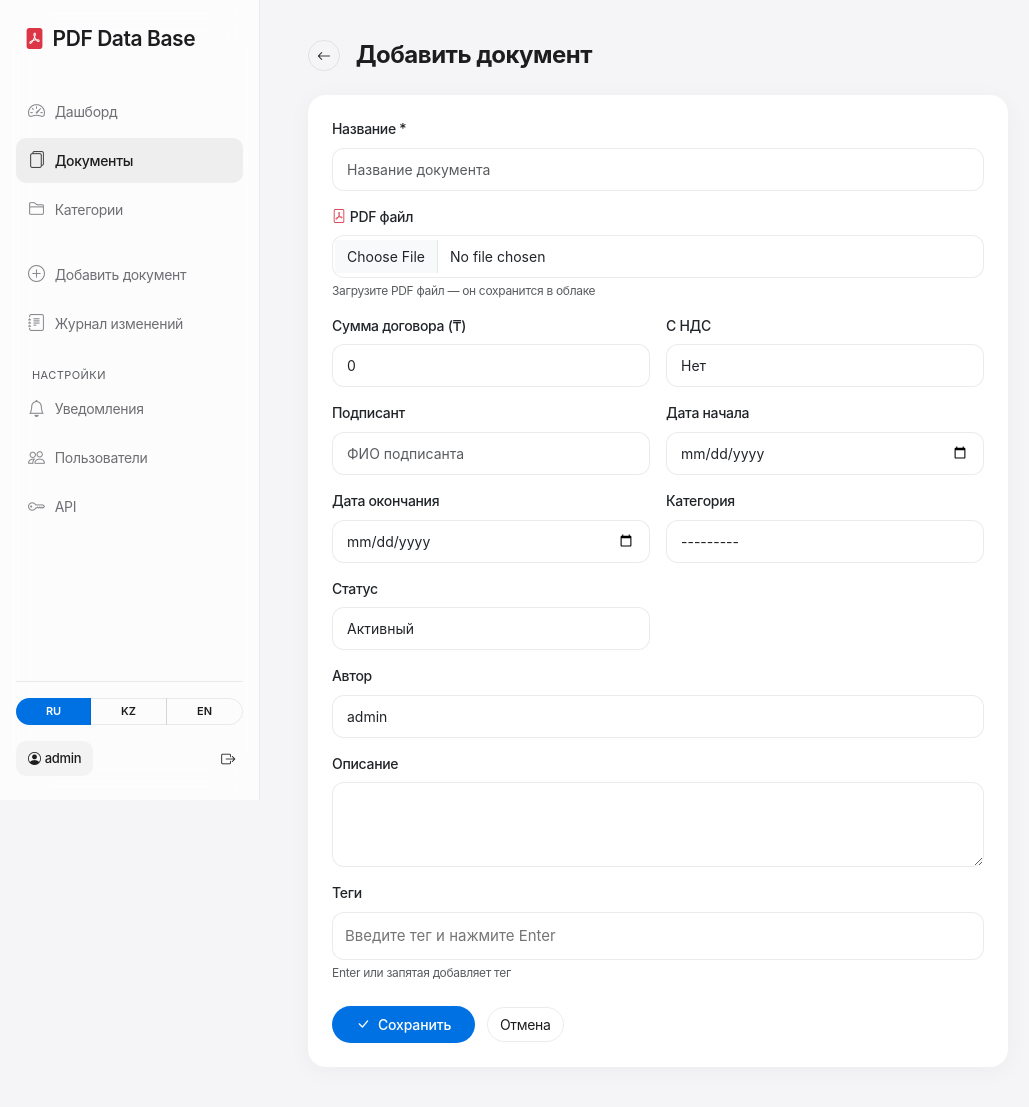
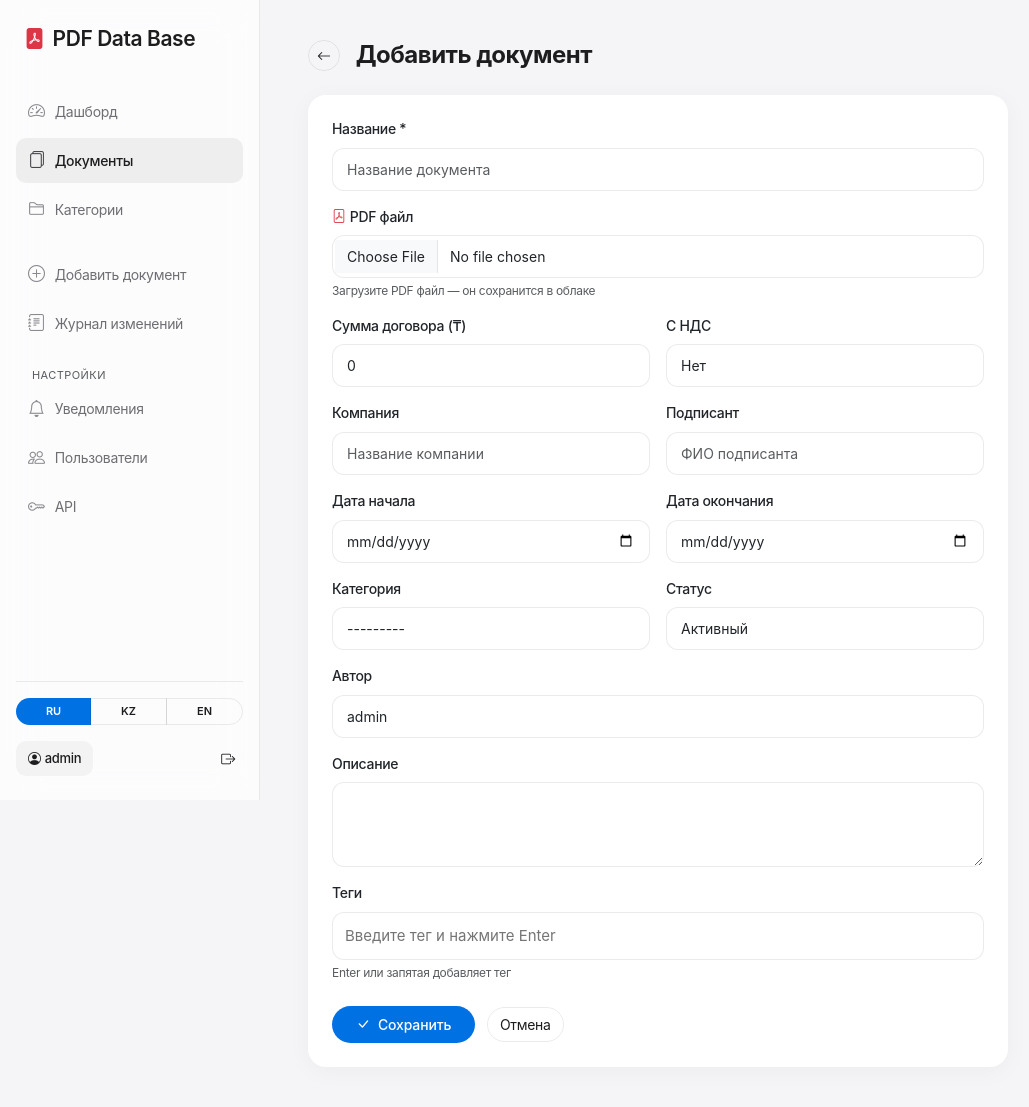
Before and after one commit to muratbolatbekov-svg/pdf_manager, a Django app: page /documents/create/ in a window 1280 px wide. Shown: the whole page, without its empty margins (0-1029 px from the left). Run offline with Django 5.2, Linux system fonts and the light colour scheme; a user stored in the database is signed in; data comes from the database, SQL or seed files in the repository; data that the repository does not hold is empty; parts of the project's set-up code (start-up, migrations or seed data) failed here and were passed over.

Commit message:
Add company field to documents with i18n support.
Co-authored-by: Cursor <cursoragent@cursor.com>

```diff
--- a/documents/admin.py
+++ b/documents/admin.py
@@ -35,9 +35,9 @@ class TagAdmin(admin.ModelAdmin):
 
 @admin.register(Document)
 class DocumentAdmin(admin.ModelAdmin):
-    list_display = ['title', 'category', 'signatory', 'amount', 'status', 'end_date', 'created_at']
+    list_display = ['title', 'category', 'company', 'signatory', 'amount', 'status', 'end_date', 'created_at']
     list_filter = ['status', 'category']
-    search_fields = ['title', 'signatory', 'pdf_text']
+    search_fields = ['title', 'company', 'signatory', 'pdf_text']
     list_editable = ['status']
     prepopulated_fields = {'slug': ('title',)}
 
--- a/documents/api.py
+++ b/documents/api.py
@@ -36,7 +36,7 @@ class DocumentSerializer(serializers.ModelSerializer):
         model = Document
         fields = [
             'id', 'title', 'slug', 'description', 'category', 'category_name',
-            'pdf_file', 'amount', 'amount_formatted', 'signatory', 'author',
+            'pdf_file', 'amount', 'amount_formatted', 'company', 'signatory', 'author',
             'tags', 'status', 'status_display', 'start_date', 'end_date',
             'created_at', 'updated_at',
         ]
@@ -106,6 +106,7 @@ class DocumentViewSet(viewsets.ModelViewSet):
         if search:
             qs = qs.filter(
                 Q(title__icontains=search)
+                | Q(company__icontains=search)
                 | Q(signatory__icontains=search)
                 | Q(author__icontains=search)
                 | Q(description__icontains=search)
--- a/documents/forms.py
+++ b/documents/forms.py
@@ -34,7 +34,7 @@ class DocumentForm(forms.ModelForm):
     class Meta:
         model = Document
         fields = [
-            'title', 'description', 'category', 'pdf_file', 'amount', 'with_vat', 'signatory',
+            'title', 'description', 'category', 'pdf_file', 'amount', 'with_vat', 'company', 'signatory',
             'author', 'status', 'start_date', 'end_date',
         ]
         widgets = {
@@ -42,6 +42,7 @@ class DocumentForm(forms.ModelForm):
             'description': forms.Textarea(attrs={'class': 'form-control', 'rows': 3}),
             'category': forms.Select(attrs={'class': 'form-select'}),
             'amount': forms.NumberInput(attrs={'class': 'form-control', 'placeholder': '0.00'}),
+            'company': forms.TextInput(attrs={'class': 'form-control', 'placeholder': _('Название компании')}),
             'signatory': forms.TextInput(attrs={'class': 'form-control', 'placeholder': _('ФИО подписанта')}),
             'author': forms.TextInput(attrs={'class': 'form-control', 'placeholder': _('ФИО автора')}),
             'status': forms.Select(attrs={'class': 'form-select'}),
--- a/documents/models.py
+++ b/documents/models.py
@@ -47,6 +47,7 @@ class Document(models.Model):
     amount = models.DecimalField(max_digits=15, decimal_places=2, default=0, verbose_name=_('Сумма договора'))
     with_vat = models.BooleanField(default=False, verbose_name=_('С НДС'))
     signatory = models.CharField(max_length=255, blank=True, verbose_name=_('Подписант'))
+    company = models.CharField(max_length=255, blank=True, verbose_name=_('Компания'))
     author = models.CharField(max_length=150, blank=True, verbose_name=_('Автор'))
     tags = models.ManyToManyField(Tag, blank=True, related_name='documents', verbose_name=_('Теги'))
     status = models.CharField(max_length=20, choices=STATUS_CHOICES, default='active', verbose_name=_('Статус'))
--- a/documents/views.py
+++ b/documents/views.py
@@ -419,7 +419,7 @@ def document_delete(request, slug):
 def _export_headers():
     return [
         _('Название'), _('Категория'), _('Статус'), _('Дата создания'),
-        _('Дата истечения'), _('Сумма (₸)'), _('Контрагент'),
+        _('Дата истечения'), _('Сумма (₸)'), _('Компания'), _('Контрагент'),
     ]
 
 
@@ -442,6 +442,7 @@ def document_export(request):
                 doc.created_at.strftime('%d.%m.%Y'),
                 doc.end_date.strftime('%d.%m.%Y') if doc.end_date else '',
                 float(doc.amount),
+                doc.company,
                 doc.signatory,
             ])
         response = HttpResponse(
@@ -464,6 +465,7 @@ def document_export(request):
             doc.created_at.strftime('%d.%m.%Y'),
             doc.end_date.strftime('%d.%m.%Y') if doc.end_date else '',
             doc.amount,
+            doc.company,
             doc.signatory,
         ])
     return response
@@ -742,7 +744,7 @@ def document_link_search(request, slug):
     results = Document.objects.exclude(pk=document.pk).exclude(pk__in=already_linked)
     if query:
         results = results.filter(
-            Q(title__icontains=query) | Q(signatory__icontains=query) | Q(author__icontains=query)
+            Q(title__icontains=query) | Q(company__icontains=query) | Q(signatory__icontains=query) | Q(author__icontains=query)
         )
     results = results.order_by('-created_at')[:20]
     return JsonResponse({
--- a/scripts/build_locale.py
+++ b/scripts/build_locale.py
@@ -50,6 +50,8 @@ TRANSLATIONS: dict[str, dict[str, str]] = {
     'Да': {'kk': 'Иә', 'en': 'Yes'},
     'Нет': {'kk': 'Жоқ', 'en': 'No'},
     'Подписант': {'kk': 'Қол қоюшы', 'en': 'Signatory'},
+    'Компания': {'kk': 'Компания', 'en': 'Company'},
+    'Название компании': {'kk': 'Компания атауы', 'en': 'Company name'},
     'Автор': {'kk': 'Автор', 'en': 'Author'},
     'Теги': {'kk': 'Тегтер', 'en': 'Tags'},
     'Статус': {'kk': 'Мәртебе', 'en': 'Status'},
--- a/scripts/ui_strings.py
+++ b/scripts/ui_strings.py
@@ -123,7 +123,7 @@ EXTRA_TRANSLATIONS = {
     "Пароль установлен. Теперь можно войти.": {"en": "Password set. You can sign in now.", "kk": "Құпия сөз орнатылды. Енді кіруге болады."},
     "Период графика": {"en": "Chart period", "kk": "График кезеңі"},
     "Повторите пароль": {"en": "Repeat password", "kk": "Құпия сөзді қайталаңыз"},
-    "Поиск по названию, категории, подписанту...": {"en": "Search by title, category, signatory...", "kk": "Атау, санат, қол қоюшы бойынша іздеу..."},
+    "Поиск по названию, категории, компании, подписанту...": {"en": "Search by title, category, company, signatory...", "kk": "Атау, санат, компания, қол қоюшы бойынша іздеу..."},
     "Показывать документы, которые истекают через": {"en": "Show documents expiring within", "kk": "Мерзімі бітетін құжаттарды көрсету"},
     "Пользователи — PDF Data Base": {"en": "Users — PDF Data Base", "kk": "Пайдаланушылар — PDF Data Base"},
     "Пользователь": {"en": "User", "kk": "Пайдаланушы"},
--- a/templates/documents/document_detail.html
+++ b/templates/documents/document_detail.html
@@ -115,6 +115,7 @@
   <div class="row g-3 mb-3">
     <div class="col-md-4"><div class="text-muted small" style="font-size:12px; text-transform:uppercase; letter-spacing:0.05em;">{% trans "Сумма договора" %}</div><div class="fw-bold" style="font-size:22px;">{% if document.amount %}{{ document.amount_formatted }}{% else %}—{% endif %}</div></div>
     <div class="col-md-4"><div class="text-muted small" style="font-size:12px; text-transform:uppercase; letter-spacing:0.05em;">{% trans "НДС" %}</div><div class="fw-medium">{% if document.with_vat %}<span class="text-success">{% trans "Да" %}</span>{% else %}<span class="text-muted">{% trans "Нет" %}</span>{% endif %}</div></div>
+    <div class="col-md-4"><div class="text-muted small" style="font-size:12px; text-transform:uppercase; letter-spacing:0.05em;">{% trans "Компания" %}</div><div class="fw-medium">{{ document.company|default:"—" }}</div></div>
     <div class="col-md-4"><div class="text-muted small" style="font-size:12px; text-transform:uppercase; letter-spacing:0.05em;">{% trans "Подписант" %}</div><div class="fw-medium">{{ document.signatory|default:"—" }}</div></div>
     <div class="col-md-4"><div class="text-muted small" style="font-size:12px; text-transform:uppercase; letter-spacing:0.05em;">{% trans "Автор" %}</div><div class="fw-medium">{{ document.author|default:"—" }}</div></div>
     <div class="col-md-4"><div class="text-muted small" style="font-size:12px; text-transform:uppercase; letter-spacing:0.05em;">{% trans "Категория" %}</div><div class="fw-medium">{{ document.category|default:"—" }}</div></div>
--- a/templates/documents/document_form.html
+++ b/templates/documents/document_form.html
@@ -69,6 +69,7 @@
       </div>
       <div class="col-md-6"><label class="form-label fw-medium">{% trans "Сумма договора (₸)" %}</label>{{ form.amount }}</div>
       <div class="col-md-6"><label class="form-label fw-medium">{{ form.with_vat.label }}</label>{{ form.with_vat }}</div>
+      <div class="col-md-6"><label class="form-label fw-medium">{% trans "Компания" %}</label>{{ form.company }}</div>
       <div class="col-md-6"><label class="form-label fw-medium">{% trans "Подписант" %}</label>{{ form.signatory }}</div>
       <div class="col-md-6"><label class="form-label fw-medium">{% trans "Дата начала" %}</label>{{ form.start_date }}</div>
       <div class="col-md-6"><label class="form-label fw-medium">{% trans "Дата окончания" %}</label>{{ form.end_date }}</div>
```
Also changed, not shown: templates/documents/document_list.html (+7 -4 lines), documents/migrations/0016_document_company.py (added), locale/en/LC_MESSAGES/django.po, locale/kk/LC_MESSAGES/django.po, locale/ru/LC_MESSAGES/django.po, 3 other files.
